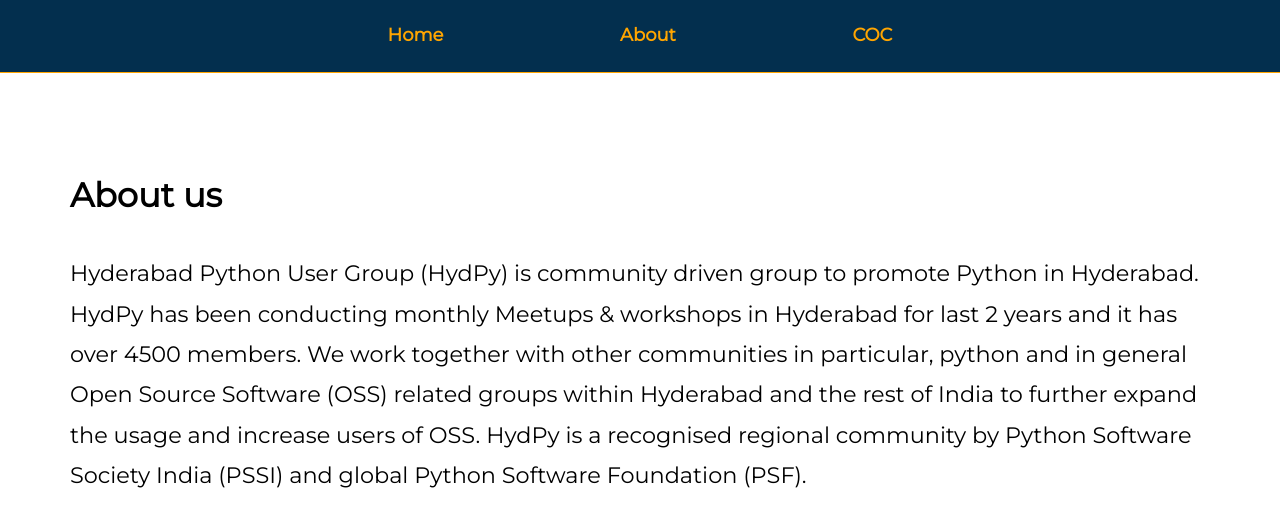
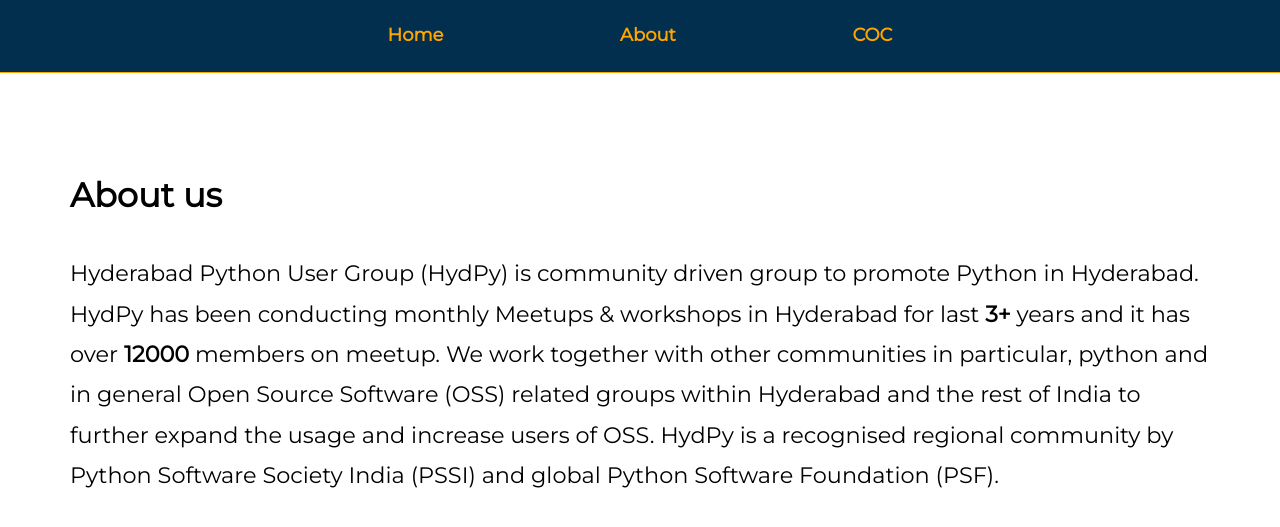
Before and after one commit to HydPy/pyconfhyd2020, a Jekyll site: the page built from about.md, in a window 1280 px wide. Shown: the top 527 px of the page. Built offline with Jekyll 4.4.1, drawn with Linux system fonts in a browser that asks for light colours.

Commit message:
updated readme and about us section

```diff
--- a/about.md
+++ b/about.md
@@ -5,4 +5,4 @@
 
 ## About us
 
-Hyderabad Python User Group (HydPy) is community driven group to promote Python in Hyderabad. HydPy has been conducting monthly Meetups & workshops in Hyderabad for last 2 years and it has over 4500 members. We work together with other communities in particular, python and in general Open Source Software (OSS) related groups within Hyderabad and the rest of India to further expand the usage and increase users of OSS. HydPy is a recognised regional community by Python Software Society India (PSSI) and global Python Software Foundation (PSF).
+Hyderabad Python User Group (HydPy) is community driven group to promote Python in Hyderabad. HydPy has been conducting monthly Meetups & workshops in Hyderabad for last **3+** years and it has over **12000** members on meetup. We work together with other communities in particular, python and in general Open Source Software (OSS) related groups within Hyderabad and the rest of India to further expand the usage and increase users of OSS. HydPy is a recognised regional community by Python Software Society India (PSSI) and global Python Software Foundation (PSF).
```
Also changed, not shown: README.md.
